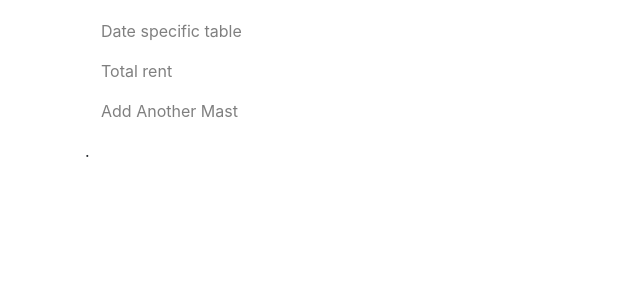
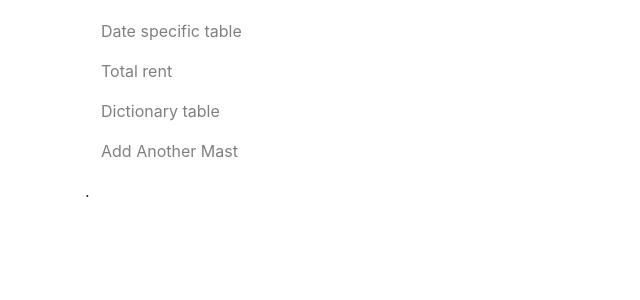
Before and after one commit to Chezzman/Moblie-Phone-Masts, a Django app: template mobile_masts/web_app/templates/stats/index.html in a window 1280 px wide. Shown: the part 275-575 px from the top of the page, without its empty margins (0-640 px from the left). Run offline with Django 3.2, Linux system fonts and the light colour scheme; the template is opened without the code that fills it, so the values that code supplies are empty; parts of the project's set-up code (start-up, migrations or seed data) failed here and were passed over; some libraries are stand-ins or nearby versions.

Commit message:
Duplicating list item in header.html for Dictionarys url

```diff
--- a/mobile_masts/web_app/templates/stats/partials/header.html
+++ b/mobile_masts/web_app/templates/stats/partials/header.html
@@ -30,8 +30,12 @@
             <a class="nav-link" href="{% url 'total_rent' %}">Total rent</a>
         </li>
         <li class="nav-item">
+            <a class="nav-link" href="{% url 'dictionary' %}">Dictionary table</a>
+        </li>
+        <li class="nav-item">
             <a class="nav-link" href="{% url 'create' %}">Add Another Mast</a>
         </li>
+
       </ul>
     </div>
     </nav>
```
